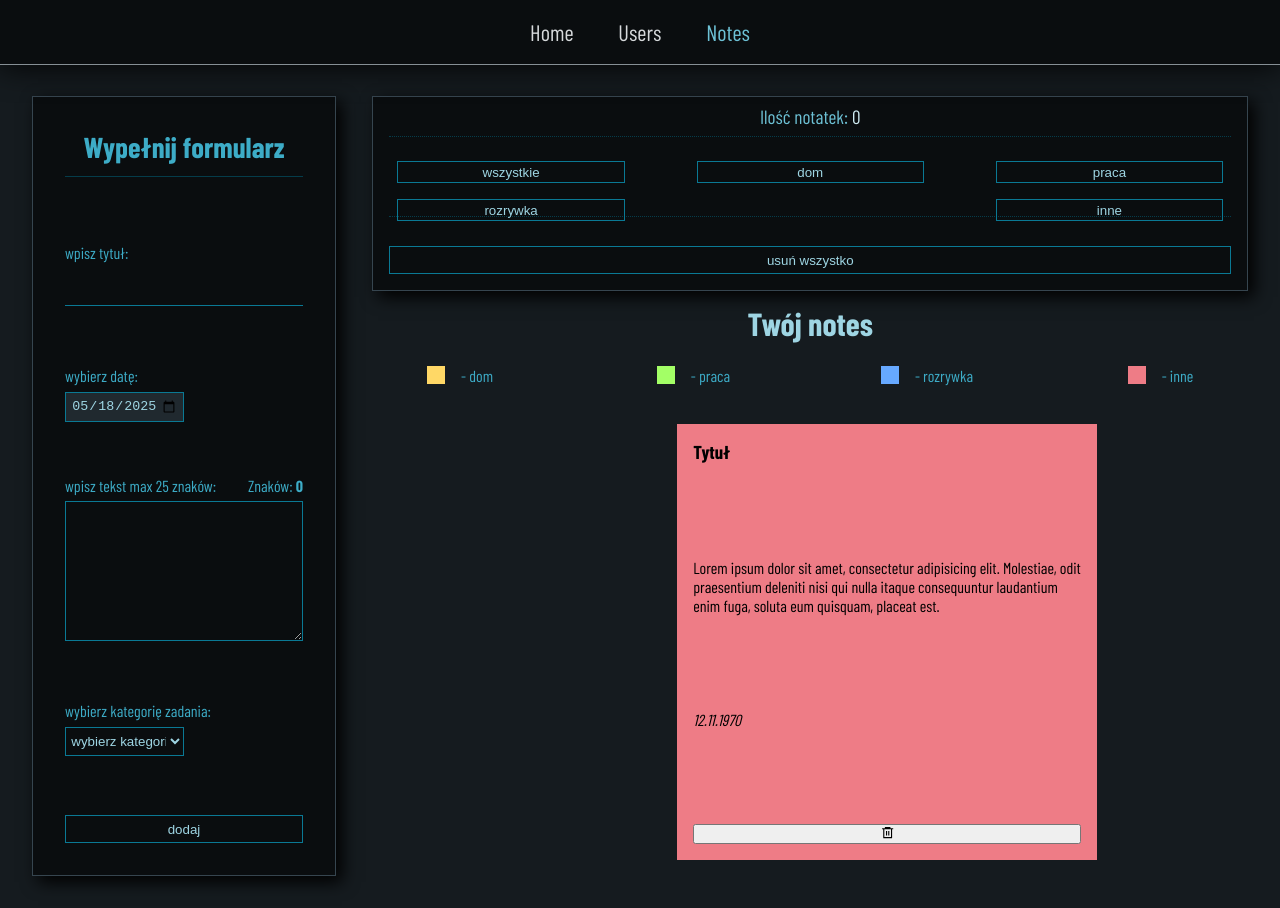
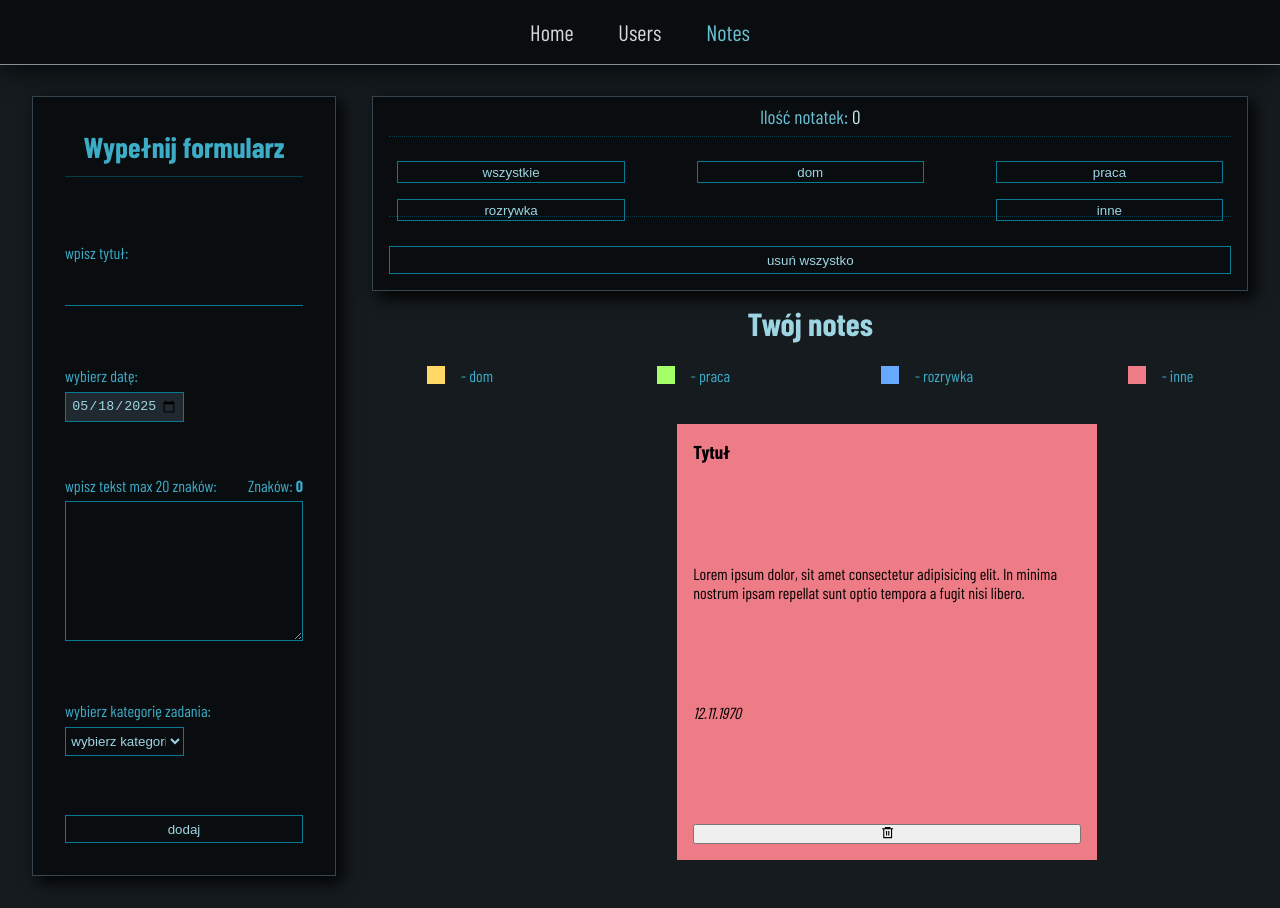
Before and after one commit to Scorpion19702022/SIMPLE_PROJECT_REACT_REDUX, a React (Vite) app: page /Notes in a window 1280 px wide. Built offline with nearby package versions, Linux system fonts and the light colour scheme; a web font is replaced by a local one.

Commit message:
added security for signs in textarea

```diff
--- a/src/Components/Notes/NotesComponent.tsx
+++ b/src/Components/Notes/NotesComponent.tsx
@@ -37,7 +37,7 @@ const NotesComponent = () => {
 	}
 
 	const handleChangeText = (e: string) => {
-		if (e.length <= 25) {
+		if (e.length <= 20) {
 			setText(e)
 			setMarksCounter(e.length)
 		}
--- a/src/Components/Notes/NotesInputs.tsx
+++ b/src/Components/Notes/NotesInputs.tsx
@@ -60,8 +60,8 @@ const NotesInputs: React.FC<InitialState> = ({
 				</div>
 				<div className={styles.box_inputs}>
 					<div className={styles.info_textarea}>
-						<label className={styles.label_textarea}>wpisz tekst max 25 znaków:</label>
-						<span className={inputText.length < 25 ? styles.marks_textarea : styles.marks_border}>
+						<label className={styles.label_textarea}>wpisz tekst max 20 znaków:</label>
+						<span className={inputText.length < 20 ? styles.marks_textarea : styles.marks_border}>
 							Znaków: <span className={styles.marks}>{countMarks}</span>
 						</span>
 					</div>
--- a/src/Components/Notes/NotesItem.tsx
+++ b/src/Components/Notes/NotesItem.tsx
@@ -7,8 +7,8 @@ const NotesItem = () => {
 		<div className={styles.card}>
 			<h3 className={styles.theme}>Tytuł</h3>
 			<p className={styles.text}>
-				Lorem ipsum dolor sit amet, consectetur adipisicing elit. Molestiae, odit praesentium deleniti nisi qui nulla
-				itaque consequuntur laudantium enim fuga, soluta eum quisquam, placeat est.
+				Lorem ipsum dolor, sit amet consectetur adipisicing elit. In minima nostrum ipsam repellat sunt optio tempora a
+				fugit nisi libero.
 			</p>
 			<em className={styles.date}>12.11.1970</em>
 			<button className={styles.btn}>
```
